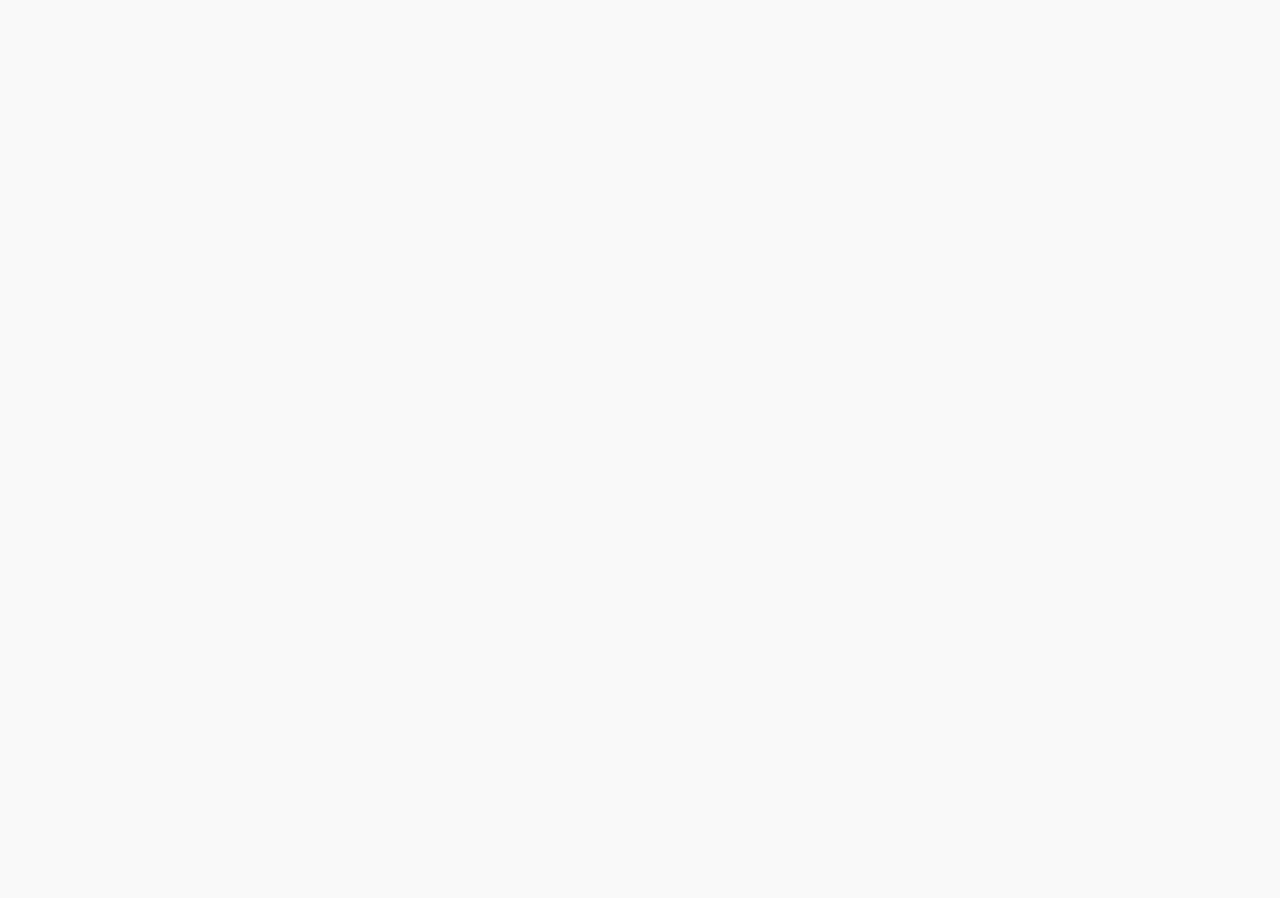
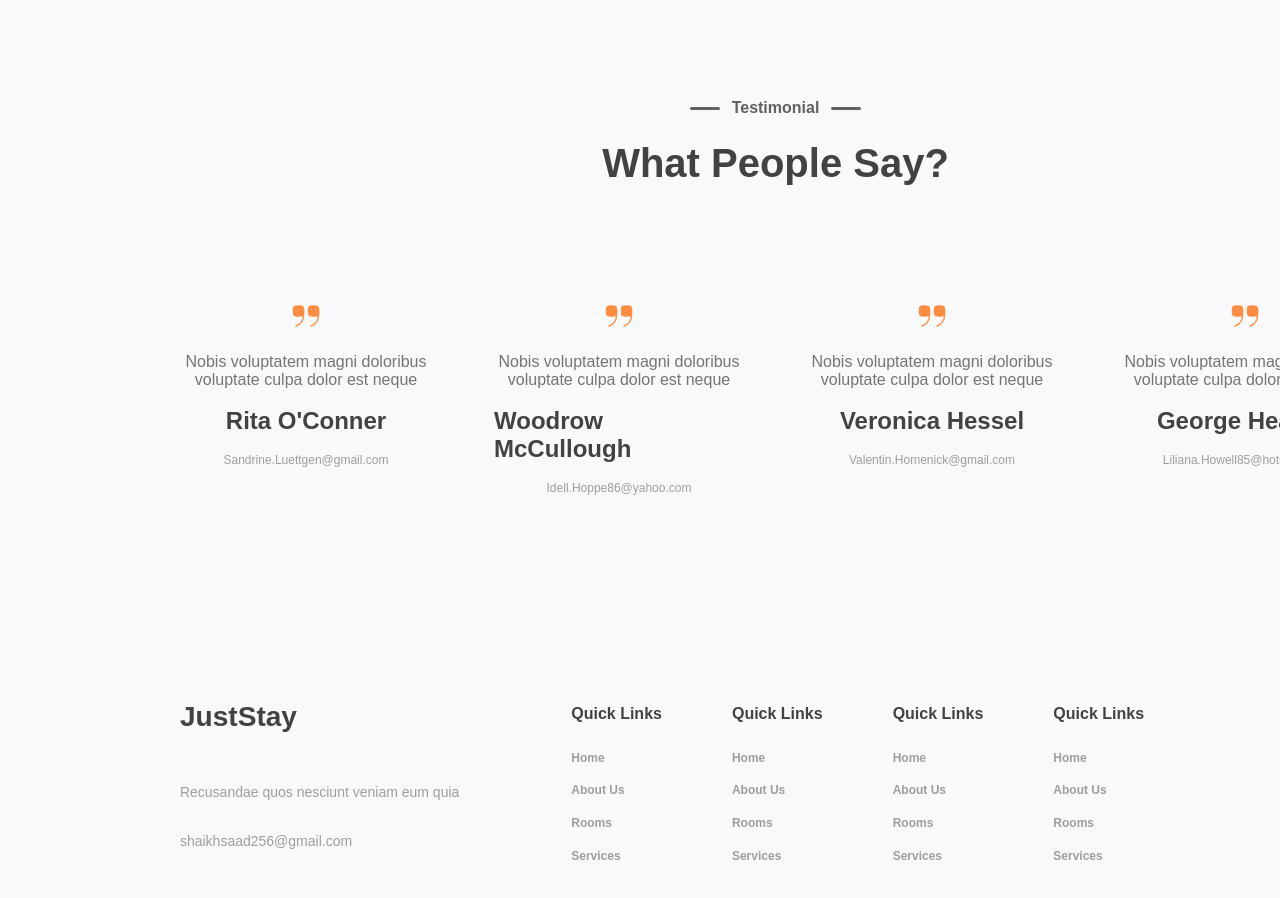
Before and after one commit to AhmedLyanov/JustStay, a React (Create React App) app: page / in a window 1280 px wide. Shown: the part 3702-4600 px from the top of the page. Before the commit the page ends 3801 px from the top, so only its background shows below. Built offline with nearby package versions, Linux system fonts and the light colour scheme.

Commit message:
completed components

```diff
--- /dev/null
+++ b/src/components/footer/index.jsx
@@ -0,0 +1,74 @@
+import "./style.css";
+export default function Footer() {
+  return (
+    <footer>
+      <div className="container__main_content-footer">
+        <div className="container__copyright_company">
+          <div className="name__company">
+            <h3>JustStay</h3>
+          </div>
+          <div className="container__conclusion_info-footer">
+            <div className="conclusion__text_company">
+              Recusandae quos nesciunt veniam eum quia
+            </div>
+            <div className="text__company_communication-mail">
+              shaikhsaad256@gmail.com
+            </div>
+          </div>
+        </div>
+        <div className="navigation__footer">
+          <div className="control_container__footer_navigation">
+            <nav className="navigation__footer-main">
+              <div className="container_title__footer_navigation">
+                <h4 className="title__navigation_footer-link">Quick Links</h4>
+              </div>
+
+              <ul className="list__navigation_footer-links">
+                <li>Home</li>
+                <li>About Us</li>
+                <li>Rooms</li>
+                <li>Services</li>
+              </ul>
+            </nav>
+            <nav className="navigation__footer-main">
+              <div className="container_title__footer_navigation">
+                <h4 className="title__navigation_footer-link">Quick Links</h4>
+              </div>
+
+              <ul className="list__navigation_footer-links">
+                <li>Home</li>
+                <li>About Us</li>
+                <li>Rooms</li>
+                <li>Services</li>
+              </ul>
+            </nav>
+            <nav className="navigation__footer-main">
+              <div className="container_title__footer_navigation">
+                <h4 className="title__navigation_footer-link">Quick Links</h4>
+              </div>
+
+              <ul className="list__navigation_footer-links">
+                <li>Home</li>
+                <li>About Us</li>
+                <li>Rooms</li>
+                <li>Services</li>
+              </ul>
+            </nav>
+            <nav className="navigation__footer-main">
+              <div className="container_title__footer_navigation">
+                <h4 className="title__navigation_footer-link">Quick Links</h4>
+              </div>
+
+              <ul className="list__navigation_footer-links">
+                <li>Home</li>
+                <li>About Us</li>
+                <li>Rooms</li>
+                <li>Services</li>
+              </ul>
+            </nav>
+          </div>
+        </div>
+      </div>
+    </footer>
+  );
+}
--- /dev/null
+++ b/src/components/footer/style.css
@@ -0,0 +1,71 @@
+footer{
+    padding: 100px 80px 100px 124px;
+}
+
+.container__main_content-footer{
+    display: flex;
+    justify-content: space-around;
+}
+.control_container__footer_navigation{
+    display: flex;
+    gap: 70px;
+}
+
+.container__copyright_company{
+    display: grid;
+    gap: 24px;
+}
+
+.name__company{
+    color: #424242;
+    font-size: 24px;
+    font-family: sans-serif;
+    font-weight: bold;
+    line-height: 120%;
+}
+.container__conclusion_info-footer{
+    display: grid;
+    gap: 16px;
+}
+.conclusion__text_company{
+    font-size: 14px;
+    font-family: sans-serif;
+    color: #9E9E9E;
+    line-height: 140%;
+}
+.text__company_communication-mail{
+    font-size: 14px;
+    font-family: sans-serif;
+    color: #9E9E9E;
+    line-height: 140%;
+}
+
+.navigation__footer{
+    display: flex;
+
+}
+
+.title__navigation_footer-link{
+    color: #424242;
+    line-height: 140%;
+    font-size: 16px;
+    font-family: sans-serif;
+    font-weight: bold;
+}
+.list__navigation_footer-links{
+    list-style-type: none;
+    display: grid;
+    gap: 16px;
+    padding-left: 0;
+}
+.container_title__footer_navigation {
+    margin-bottom: 24px;
+
+}
+.navigation__footer-main ul li{
+    color: #9E9E9E;
+    line-height: 140%;
+    font-size: 12px;
+    font-family: sans-serif;
+    font-weight: bold;
+}
--- a/src/components/ourServices/index.jsx
+++ b/src/components/ourServices/index.jsx
@@ -33,7 +33,7 @@ export default function OurServices() {
       description: "Figma ipsum component variant main layer.",
     },
     {
-      logotype: "",
+      logotype: {gym},
       title: "GYM & Yoga",
       description: "Figma ipsum component variant main layer.",
     },
@@ -54,7 +54,7 @@ export default function OurServices() {
           <div className="container__card_service">
             <div className="container__service_card_information">
               <div className="image__service_logotype">
-                <img src={service.logotype} alt="" />
+                <img src={service.logotype} alt="Service Logotype" />
               </div>
               <div className="container_service_text_data">
                 <div className="title__service">
--- /dev/null
+++ b/src/components/review/index.jsx
@@ -0,0 +1,44 @@
+import './style.css'
+import comma from '../../assets/media/quote-down.svg'
+export default function Preview(){
+    const peopleSays = [
+        {name:"Rita", surname: "O'Conner", email: "Sandrine.Luettgen@gmail.com", description: "Nobis voluptatem magni doloribus voluptate culpa dolor est neque "},
+        {name:"Woodrow", surname: "McCullough", email: "Idell.Hoppe86@yahoo.com", description: "Nobis voluptatem magni doloribus voluptate culpa dolor est neque "},
+        {name:"Veronica ", surname: "Hessel", email: "Valentin.Homenick@gmail.com", description: "Nobis voluptatem magni doloribus voluptate culpa dolor est neque "},
+        {name:"George", surname: "Heaney", email: "Liliana.Howell85@hotmail.com", description: "Nobis voluptatem magni doloribus voluptate culpa dolor est neque "}
+    ]
+
+    return(
+        <section className="preview__container">
+            <div className="title__preview_container-text">
+                <div className="contaner__subtitle_preview">
+                    <span className="subtitle__preview_container-span">Testimonial</span>
+                </div>
+
+                <h1 className="title__preview_container">What People Say?</h1>
+            </div>
+            <div className="container__reviews-cards">
+                {peopleSays.map((review, index) => (
+                    <article className="card__review">
+                    <div className="container__information-review">
+                        <div className="review__logo-svg">
+                            <picture>
+                                <img src={comma} alt="Comma review" />
+                            </picture>
+                        </div>
+                        <div className="review__description-text">
+                            <p>{review.description}</p>
+                        </div>
+                        <div className="name__review_sender">
+                            <h2>{review.name} {review.surname}</h2>
+                        </div>
+                        <div className="email__review_sender">
+                            <span>{review.email}</span>
+                        </div>
+                    </div>
+                </article>
+                ))}
+            </div>
+        </section>
+    )
+}
--- /dev/null
+++ b/src/components/review/style.css
@@ -0,0 +1,82 @@
+.preview__container {
+  margin: 100px 157px 100px 157px;
+  display: grid;
+  justify-items: center;
+  gap: 100px;
+}
+.title__preview_container-text {
+  text-align: center;
+  display: grid;
+  gap: 24px;
+}
+.subtitle__preview_container-span {
+  position: relative;
+  display: inline-block;
+  font-family: sans-serif;
+  font-weight: bold;
+  color: #616161;
+}
+.subtitle__preview_container-span::before,
+.subtitle__preview_container-span::after {
+  content: " ";
+  height: 3px;
+  position: absolute;
+  background-color: #616161;
+  width: 30px;
+  top: 45%;
+  border-radius: 5px;
+}
+.subtitle__preview_container-span::after {
+  margin-right: 12px;
+  right: 100%;
+}
+
+.subtitle__preview_container-span::before {
+  margin-left: 12px;
+  left: 100%;
+}
+
+.title__preview_container {
+  color: #424242;
+  font-size: 40px;
+  font-family: sans-serif;
+  font-weight: bold;
+  line-height: 110%;
+}
+.container__reviews-cards {
+  display: flex;
+  gap: 15px;
+}
+.card__review {
+  width: 298px;
+  height: 218px;
+  padding: 16px 24px 16px 24px;
+}
+
+.container__information-review {
+  display: grid;
+  justify-items: center;
+  gap: 18px;
+}
+
+.review__description-text {
+  text-align: center;
+  font-size: 16px;
+  color: #757575;
+  font-family: sans-serif;
+  font-weight: medium;
+}
+
+.name__review_sender {
+  font-size: 16px;
+  font-family: sans-serif;
+  color: #424242;
+  font-weight: bold;
+}
+
+.email__review_sender {
+  color: #9e9e9e;
+  font-size: 12px;
+  font-family: sans-serif;
+  font-weight: medium;
+}
--- a/src/views/landingpage/index.jsx
+++ b/src/views/landingpage/index.jsx
@@ -3,6 +3,8 @@ import About from "../../components/about";
 import Tape from "../../components/tape-line";
 import OurRooms from "../../components/ourRooms";
 import OurServices from "../../components/ourServices";
+import Preview from "../../components/review";
+import Footer from "../../components/footer";
 
 export default function HomePage() {
   return (
@@ -13,7 +15,9 @@ export default function HomePage() {
         <Tape />
         <OurRooms />
         <OurServices/>
+        <Preview/>
       </main>
+      <Footer/>
     </div>
   );
 }
```
Also changed, not shown: src/assets/media/quote-down.svg (added).
